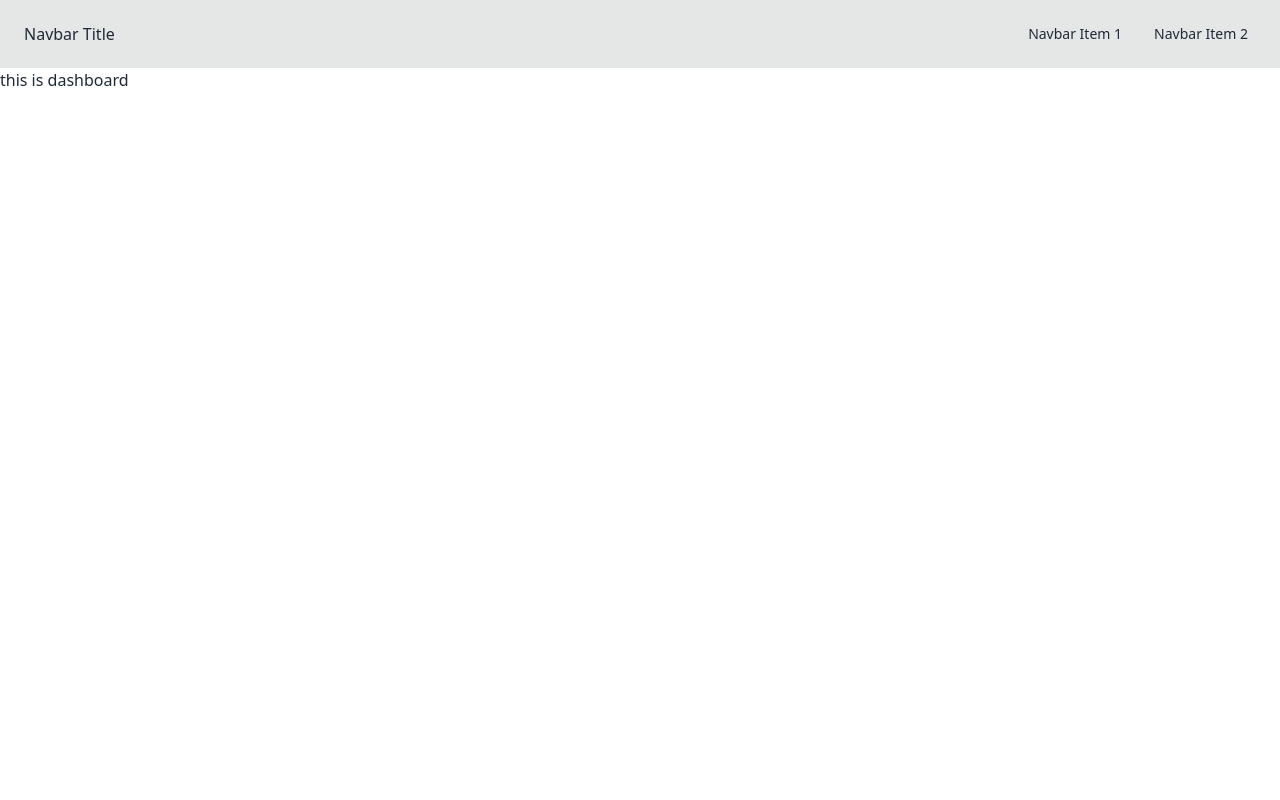
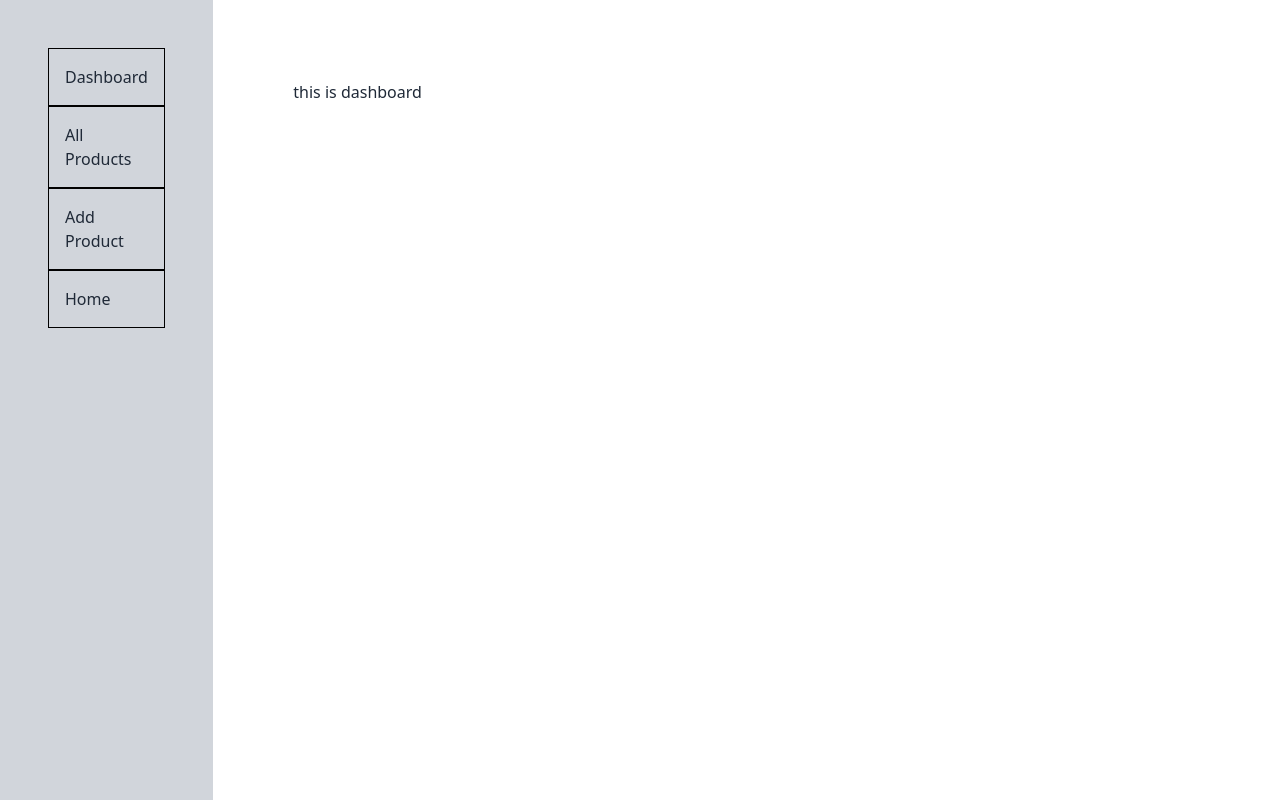
Before and after one commit to WahidaAkhter/Stride-Project, a React (Vite) app: page /dashboard in a window 1280 px wide. Built offline with nearby package versions, Linux system fonts and the light colour scheme.

Commit message:
old module practice task not fully done

```diff
--- /dev/null
+++ b/db.json
@@ -0,0 +1,44 @@
+{
+    "shoes": [
+        {
+          "id": "1",
+          "title": "Air Max 270",
+          "brand": "Nike",
+          "price": "160",
+          "description": "The Nike Air Max 270 combines modern comfort with a throwback style inspired by the Air Max 180 and Air Max 93.",
+          "image_url": "https://img.freepik.com/free-psd/running-shoes-sneakers-transparent-background_84443-1654.jpg?t=st=1716454923~exp=1716458523~hmac=b92da332b8a1f96366f25dffb2f1ece13d842e4afe9417b21e94e4009f93b09c&w=1480"
+        },
+        {
+          "id": "2",
+          "title": "UltraBoost 21",
+          "brand": "Adidas",
+          "price": 180,
+          "description": "The Adidas UltraBoost 21 features a bold new design with an improved Boost midsole for ultimate comfort and energy return.",
+          "image_url": "https://img.freepik.com/free-psd/running-shoes-sneakers-transparent-background_84443-1610.jpg?t=st=1716454855~exp=1716458455~hmac=7bbba604387bb3447eb82633eaf611178ba651580f20fd9d4a5610fa1c6bbd40&w=1480"
+        },
+        {
+          "id": "3",
+          "title": "Classic Leather",
+          "brand": "Reebok",
+          "price": 75,
+          "description": "Reebok's Classic Leather sneakers are timeless icons, offering everyday comfort and a sleek look with their soft leather upper.",
+          "image_url": "https://img.freepik.com/free-psd/running-shoes-sneakers-transparent-background_84443-1659.jpg?t=st=1716454935~exp=1716458535~hmac=6e3b9b287577c5006087b1d65aa8d14583b60fb12f383e77c2563e3262aa46ce&w=1480"
+        },
+        {
+          "id": "4",
+          "title": "Gel-Kayano 27",
+          "brand": "ASICS",
+          "price": 160,
+          "description": "The ASICS Gel-Kayano 27 provides premium stability and cushioning, perfect for overpronators seeking a smooth, comfortable run.",
+          "image_url": "https://img.freepik.com/free-psd/running-shoes-sneakers-transparent-background_84443-1690.jpg?t=st=1716454980~exp=1716458580~hmac=e037656587873c5960eb058f5bcc654f6d7ac61b6b9fd539d05b6a91b08ac6bf&w=1480"
+        },
+        {
+          "id": "5",
+          "title": "Chuck Taylor All Star",
+          "brand": "Converse",
+          "price": 55,
+          "description": "Converse Chuck Taylor All Star sneakers are an all-time classic, offering a durable canvas upper and the iconic rubber toe cap.",
+          "image_url": "https://img.freepik.com/free-psd/running-shoes-sneakers-transparent-background_84443-1652.jpg?t=st=1716455007~exp=1716458607~hmac=af9444d4ad6e512ec5536161b170df2e38eb9e88746863bf39c538aff9e2d986&w=1480"
+        }
+      ]
+  }
--- a/package.json
+++ b/package.json
@@ -10,6 +10,7 @@
     "preview": "vite preview"
   },
   "dependencies": {
+    "json-server": "^1.0.0-beta.0",
     "localforage": "^1.10.0",
     "match-sorter": "^6.3.4",
     "react": "^18.2.0",
--- a/src/components/home/Navbar.jsx
+++ b/src/components/home/Navbar.jsx
@@ -33,7 +33,10 @@ const Navbar = () => {
           </li>
           <li>
             <Link to={"/login"}>Login</Link>
-          </li>
+            </li>
+            <li>
+                  <Link to={"/register"}>Register</Link>
+            </li>
           <li>
             <Link to={"/dashboard"}>Dashboard</Link>
           </li>
@@ -51,14 +54,17 @@ const Navbar = () => {
         </li>
         <li>
           <Link to={"/login"}>Login</Link>
-        </li>
+          </li>
+          <li>
+                <Link to={"/register"}>Register</Link>
+            </li>
         <li>
           <Link to={"/dashboard"}>Dashboard</Link>
         </li>
       </ul>
     </div>
     <div className="navbar-end">
-      <a className="btn">Button</a>
+      <a className="btn">LogOut</a>
     </div>
   </div>
 );
--- a/src/components/home/Products.jsx
+++ b/src/components/home/Products.jsx
@@ -1,14 +1,18 @@
 import SingleProducts from "./SingleProducts"
 
-const Products = () => {
+// eslint-disable-next-line react/prop-types
+const Products = ({ data }) => {
   return (
     <div>
           <h1 className="my-8 text- 2xl font-bold text-center">Our Products</h1>
-          <div className="flex gap-2">
-          <SingleProducts />
-          <SingleProducts />
-          <SingleProducts/>
-          </div>
+          <div className="flex gap-2 px-6 justify-center items-center ">
+        {
+          // eslint-disable-next-line react/prop-types
+          data.slice(0, 3).map((shoe) => (
+            <SingleProducts key={shoe.id} shoe={shoe} />
+          ))
+        }
+      </div>
 
     </div>
   )
--- a/src/components/home/SingleProducts.jsx
+++ b/src/components/home/SingleProducts.jsx
@@ -1,14 +1,22 @@
+import { Link } from "react-router-dom";
 
+// eslint-disable-next-line react/prop-types
+const SingleProducts = ({ shoe }) => {
 
-const SingleProducts = () => {
+  const { id, title, brand, price, description } = shoe;
+
   return (
     <div className="card w-96 bg-base-100 shadow-xl">
     <figure><img src="https://img.daisyui.com/images/stock/photo-1606107557195-0e29a4b5b4aa.jpg" alt="Shoes" /></figure>
     <div className="card-body">
-      <h2 className="card-title">Shoes!</h2>
-      <p>If a dog chews shoes whose shoes does he choose?</p>
+        <h2 className="card-title">{title}</h2>
+        <h3 className="text-xl font-semibold">Brand : {brand}</h3>
+        <h3 className="text-xl font-semibold">Price : {price}$</h3>
+        <p>{description}</p>
       <div className="card-actions justify-end">
-        <button className="btn btn-primary">Buy Now</button>
+      <button className="btn btn-primary text-center mx-auto">
+            <Link to={`/products/${id}`} className="px-8">See details</Link>
+          </button>
       </div>
     </div>
   </div>
--- a/src/layoutes/DashboardLayout.jsx
+++ b/src/layoutes/DashboardLayout.jsx
@@ -1,66 +1,28 @@
-import { Outlet } from "react-router-dom";
+import { Link, Outlet } from "react-router-dom";
+
 const DashboardLayout = () => {
   return (
-    <div className="drawer">
-    <input id="my-drawer-3" type="checkbox" className="drawer-toggle" />
-    <div className="drawer-content flex flex-col">
-      {/* Navbar */}
-      <div className="w-full navbar bg-base-300">
-        <div className="flex-none lg:hidden">
-          <label
-            htmlFor="my-drawer-3"
-            aria-label="open sidebar"
-            className="btn btn-square btn-ghost"
-          >
-            <svg
-              xmlns="http://www.w3.org/2000/svg"
-              fill="none"
-              viewBox="0 0 24 24"
-              className="inline-block w-6 h-6 stroke-current"
-            >
-              <path
-                strokeLinecap="round"
-                strokeLinejoin="round"
-                strokeWidth="2"
-                d="M4 6h16M4 12h16M4 18h16"
-              ></path>
-            </svg>
-          </label>
-        </div>
-        <div className="flex-1 px-2 mx-2">Navbar Title</div>
-        <div className="flex-none hidden lg:block">
-          <ul className="menu menu-horizontal">
-            {/* Navbar menu content here */}
-            <li>
-              <a>Navbar Item 1</a>
-            </li>
-            <li>
-              <a>Navbar Item 2</a>
-            </li>
-          </ul>
-        </div>
+    <div className="grid grid-cols-12">
+      <div className="col-span-2 bg-gray-300 min-h-screen p-12">
+        <ul>
+          <li className="border border-black p-4 text w-full">
+            <Link to={"home"}>Dashboard</Link>
+          </li>
+          <li className="border border-black p-4 text w-full">
+            <Link to={"all-products"}>All Products</Link>
+          </li>
+          <li className="border border-black p-4 text w-full">
+            <Link to={"add-products"}>Add Product</Link>
+          </li>
+          <li className="border border-black p-4 text w-full">
+            <Link to={"/"}>Home</Link>
+          </li>
+        </ul>
       </div>
-      {/* Page content here */}
-      <Outlet />
+      <div className="col-span-10 p-20">
+        <Outlet />
+      </div>
     </div>
-    <div className="drawer-side">
-      <label
-        htmlFor="my-drawer-3"
-        aria-label="close sidebar"
-        className="drawer-overlay"
-      ></label>
-      <ul className="menu p-4 w-80 min-h-full bg-base-200">
-        {/* Sidebar content here */}
-        <li>
-          <a>Sidebar Item 1</a>
-        </li>
-        <li>
-          <a>Sidebar Item 2</a>
-        </li>
-      </ul>
-    </div>
-  </div>
-  )
-}
-
-export default DashboardLayout
+  );
+};
+export default DashboardLayout;
--- a/src/pages/Home.jsx
+++ b/src/pages/Home.jsx
@@ -1,12 +1,14 @@
+import { useLoaderData } from "react-router-dom"
 import Accordian from "../components/home/Accordian"
 import Banner from "../components/home/Banner"
 import Products from "../components/home/Products"
 
 const Home = () => {
+  const data = useLoaderData();
   return (
     <div>
           <Banner />
-          <Products />
+          <Products data ={data} />
           <Accordian/>
     </div>
   )
--- a/src/pages/Login.jsx
+++ b/src/pages/Registration.jsx
@@ -1,10 +1,11 @@
 
-const Login = () => {
+
+const Registration = () => {
   return (
     <div className="hero min-h-screen bg-base-200">
     <div className="hero-content flex-col lg:flex-row-reverse">
       <div className="text-center lg:text-left">
-        <h1 className="text-5xl font-bold">Login now!</h1>
+        <h1 className="text-5xl font-bold">Register now!</h1>
         <p className="py-6">
           Provident cupiditate voluptatem et in. Quaerat fugiat ut assumenda
           excepturi exercitationem quasi. In deleniti eaque aut repudiandae et
@@ -41,14 +42,13 @@ const Login = () => {
             </label>
           </div>
           <div className="form-control mt-6">
-            <button className="btn btn-primary">Login</button>
+            <button className="btn btn-primary">Register</button>
           </div>
         </form>
       </div>
     </div>
   </div>
-);
-};
+  )
+}
 
-
-export default Login
+export default Registration
--- a/src/routes/routes.jsx
+++ b/src/routes/routes.jsx
@@ -6,6 +6,7 @@ import Login from "../pages/Login";
 import ErrorPage from "../pages/ErrorPage";
 import DashboardLayout from "../layoutes/DashboardLayout";
 import Dashboard from "../pages/Dashboard";
+import Registration from "../pages/Registration";
 
 
 export const router = createBrowserRouter([
@@ -16,7 +17,8 @@ export const router = createBrowserRouter([
         children: [
             {
             path: '/',
-            element: <Home/>,
+                element: <Home />,
+            loader : ()=>fetch("http://localhost:3000/shoes"),
             },
             {
                 path: '/about',
@@ -25,6 +27,10 @@ export const router = createBrowserRouter([
             {
                 path: '/login',
                 element:<Login/>,
+            },
+            {
+                path: '/register',
+                element: <Registration/>,
             },
         ]
     },
```
Also changed, not shown: 1 other file (tests, documents, lock files or other folders).
